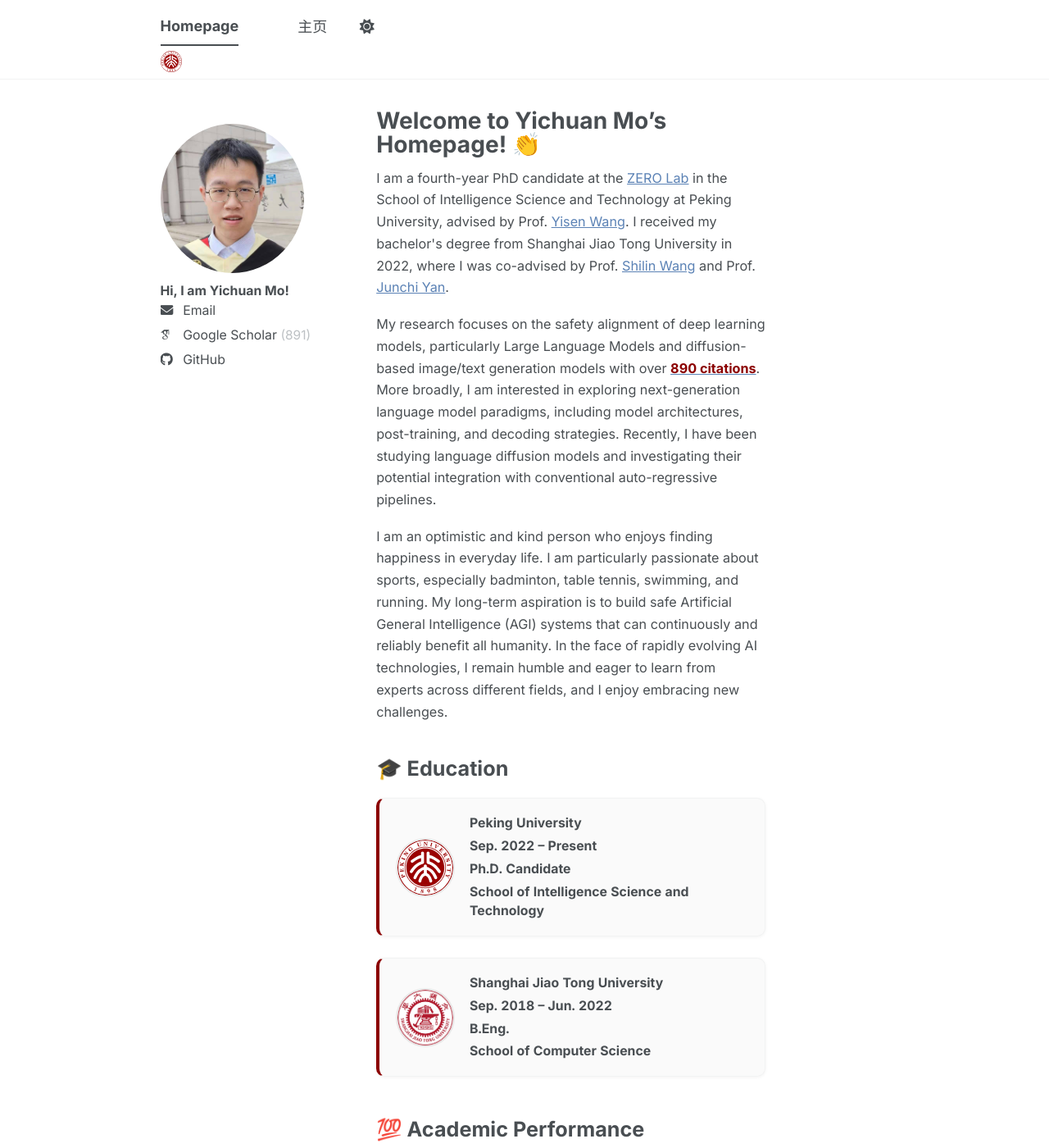
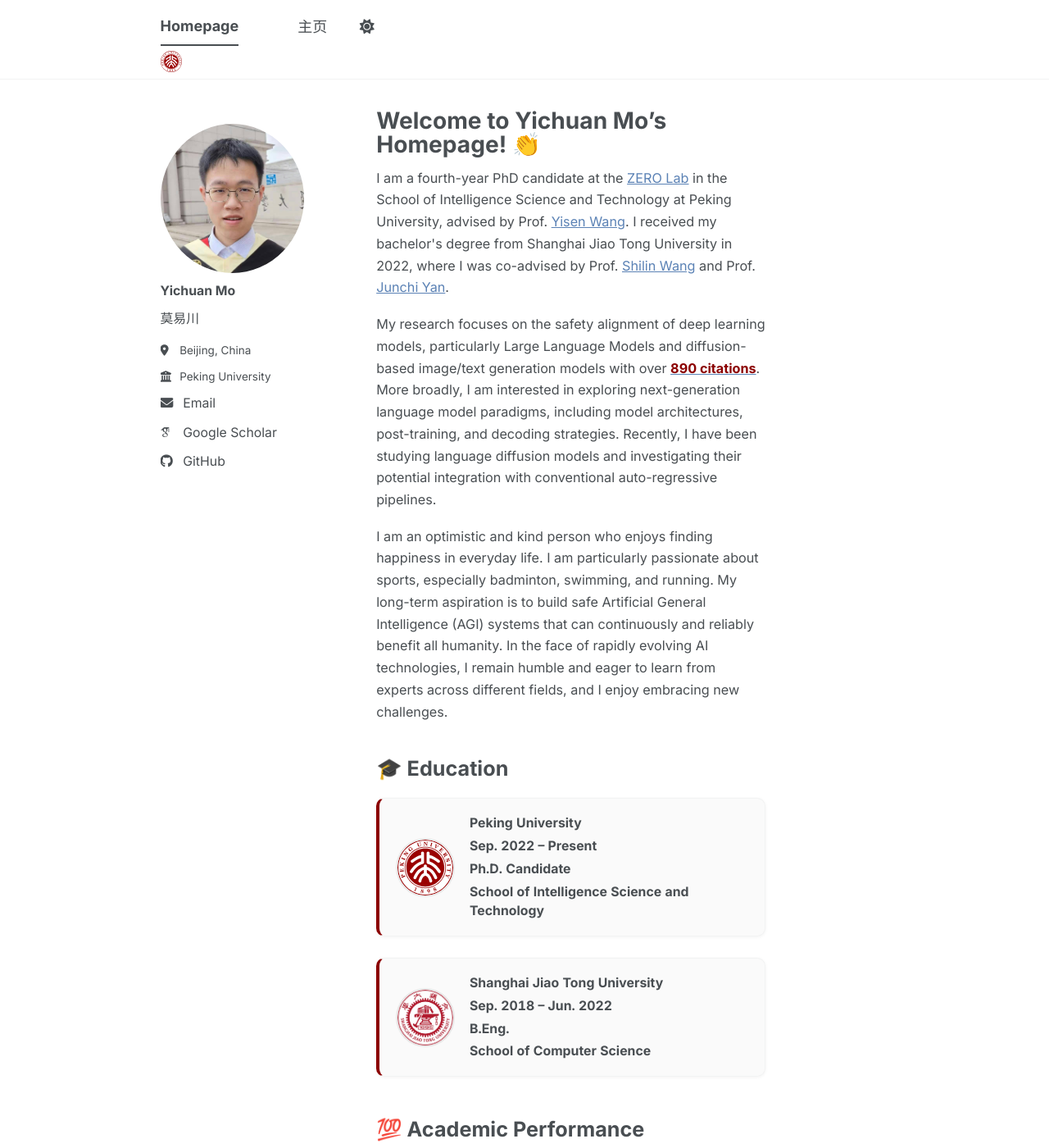
Before and after one commit to mo666666/mo666666.github.io, a Jekyll site: the page built from _pages/about.md, in a window 1280 px wide and 1400 px high. Shown: the whole window at 82% size. Built offline with Jekyll 4.4.1, drawn with Linux system fonts in a browser that asks for light colours; some web fonts are replaced; a script bundle is joined from its source files by our own code; library files that are not in the unit come from our copies.

Commit message:
Update sidebar spacing, remove Google Scholar citation display, and revise author profile details including name, bio, location, and employer.

```diff
--- a/_config.yml
+++ b/_config.yml
@@ -26,13 +26,13 @@
 author:
   # Biographic information
   avatar           : "profile.png"
-  name             : "Hi, I am Yichuan Mo!"
+  name             : "Yichuan Mo"
   highlight_name   : "Yichuan Mo"
   pronouns         : # example: "she/her"
-  bio              : #'a Ph.D. candidate in '  # "|" = optional wrap before; tail + seal stay on one line
+  bio              : 莫易川 #'a Ph.D. candidate in '  # "|" = optional wrap before; tail + seal stay on one line
   bio_seal         : # "pku-seal.svg"   # optional; file in /images/ (inline after bio)
-  location         :
-  employer         :
+  location         : Beijing, China
+  employer         : Peking University
   uri              : # URL
   email            : "mo666666@stu.pku.edu.cn"
 
--- a/_includes/author-profile.html
+++ b/_includes/author-profile.html
@@ -59,9 +59,6 @@
             <span class="author__scholar-label">
               <i class="ai ai-google-scholar ai-fw icon-pad-right"></i>Google Scholar
             </span>
-            {% if site.data.google_scholar and site.data.google_scholar.citations %}
-              <span class="author__scholar-count">({{ site.data.google_scholar.citations }})</span>
-            {% endif %}
           </a>
         </li>
       {% endif %}
--- a/_pages/about.md
+++ b/_pages/about.md
@@ -10,7 +10,7 @@
 <div class="homepage-intro">
   <p>I am a fourth-year PhD candidate at the <a href="https://zero-lab-pku.github.io/">ZERO Lab</a> in the School of Intelligence Science and Technology at Peking University, advised by Prof. <a href="https://yisenwang.github.io/">Yisen Wang</a>. I received my bachelor's degree from Shanghai Jiao Tong University in 2022, where I was co-advised by Prof. <a href="https://www.cs.sjtu.edu.cn/en/jiaoshiml/wangshilin.html">Shilin Wang</a> and Prof. <a href="https://thinklab.sjtu.edu.cn/index.html">Junchi Yan</a>.</p>
   <p>My research focuses on the safety alignment of deep learning models, particularly Large Language Models and diffusion-based image/text generation models with over <a href="https://scholar.google.com/citations?user=xvSYG1gAAAAJ&hl=zh-CN" target="_blank" rel="noopener"><strong style="color: #8B0000;">890 citations</strong></a>. More broadly, I am interested in exploring next-generation language model paradigms, including model architectures, post-training, and decoding strategies. Recently, I have been studying language diffusion models and investigating their potential integration with conventional auto-regressive pipelines.</p>
-  <p>I am an optimistic and kind person who enjoys finding happiness in everyday life. I am particularly passionate about sports, especially badminton, table tennis, swimming, and running. My long-term aspiration is to build safe Artificial General Intelligence (AGI) systems that can continuously and reliably benefit all humanity. In the face of rapidly evolving AI technologies, I remain humble and eager to learn from experts across different fields, and I enjoy embracing new challenges.</p>
+  <p>I am an optimistic and kind person who enjoys finding happiness in everyday life. I am particularly passionate about sports, especially badminton, swimming, and running. My long-term aspiration is to build safe Artificial General Intelligence (AGI) systems that can continuously and reliably benefit all humanity. In the face of rapidly evolving AI technologies, I remain humble and eager to learn from experts across different fields, and I enjoy embracing new challenges.</p>
 </div>
 
 {% include base_path %}
--- a/_sass/layout/_sidebar.scss
+++ b/_sass/layout/_sidebar.scss
@@ -276,7 +276,7 @@
   cursor: default;
 
   li {
-    margin-bottom: 0.35rem;
+    margin-bottom: 0.65rem;
     white-space: normal;
   }
 
```
